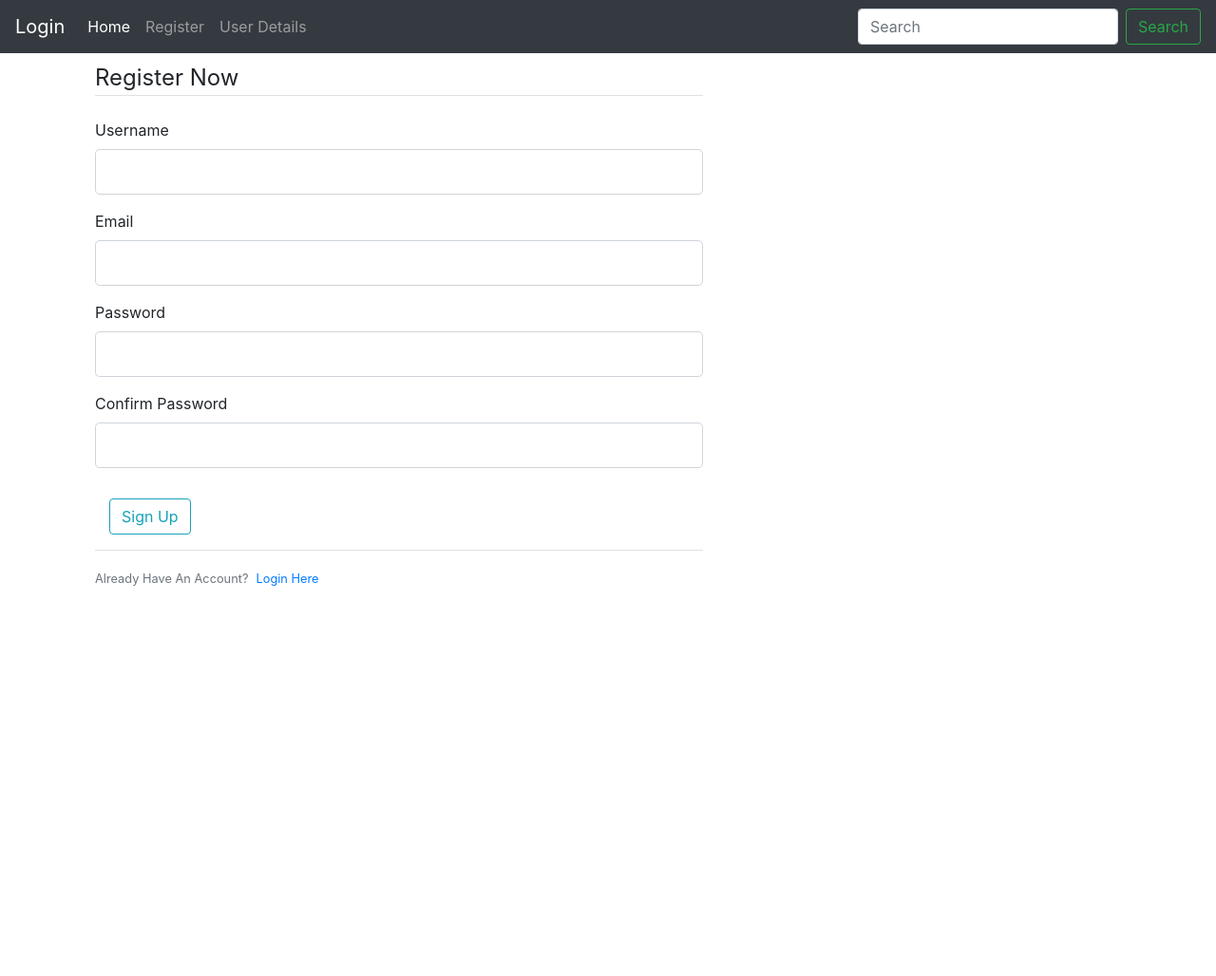
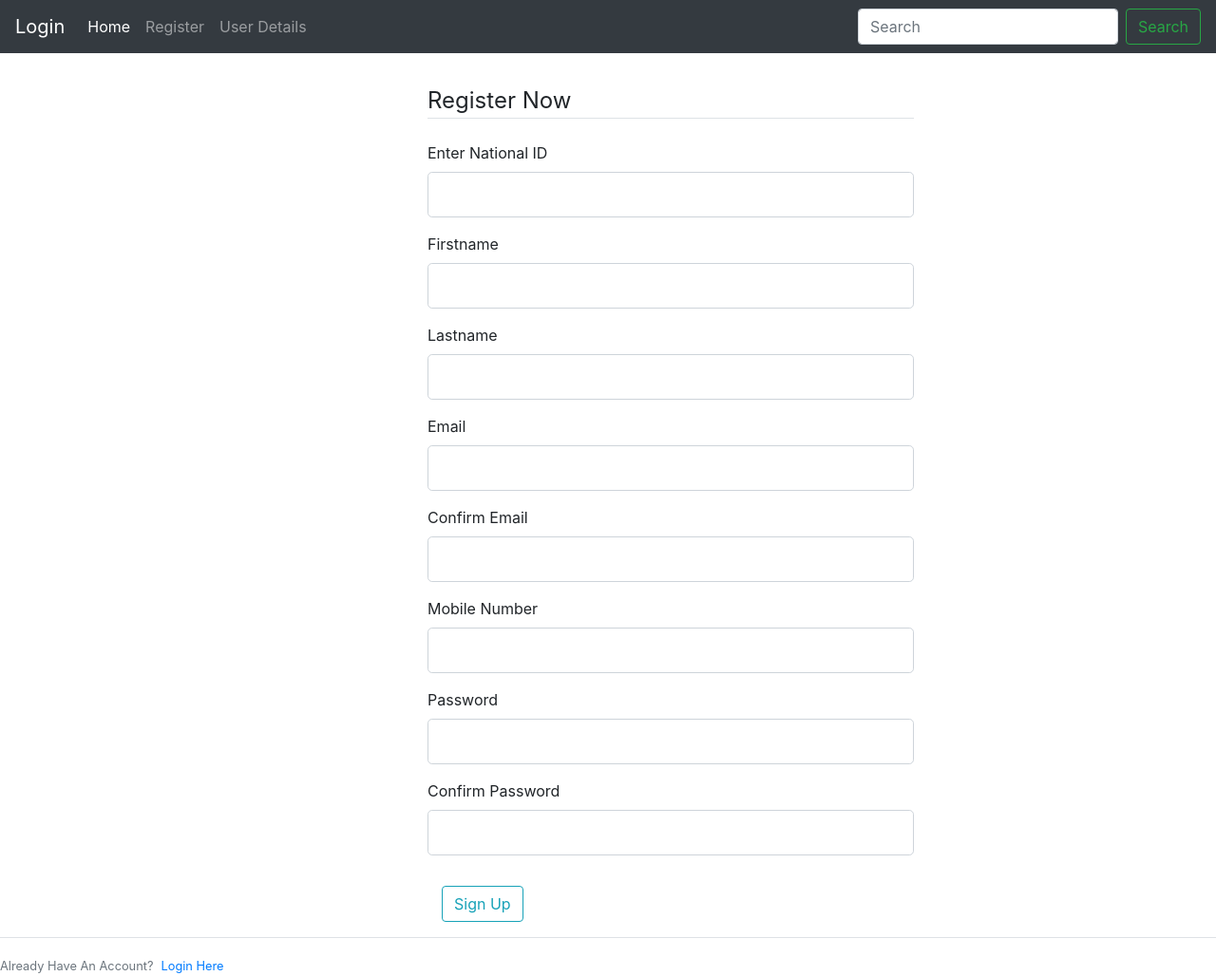
Before and after one commit to cs-nerds/Nawiri-sacco, a Flask app: page /register in a window 1280 px wide. Shown: the whole page at 95% size. Before the commit the page ends 617 px from the top, so only its background shows below. Run offline with Flask 2, Linux system fonts and the light colour scheme; some libraries are stand-ins or nearby versions.

Commit message:
Finished my first tasklist

```diff
--- a/app/__init__.py
+++ b/app/__init__.py
@@ -2,5 +2,4 @@ from flask import Flask
 from config import Config
 app=Flask(__name__)
 app.config.from_object(Config)
-
 from app import routes
--- a/app/forms.py
+++ b/app/forms.py
@@ -1,10 +1,20 @@
 from  flask_wtf import FlaskForm
-from wtforms import StringField,PasswordField,BooleanField,SubmitField
+from wtforms import StringField,PasswordField,BooleanField,SubmitField,IntegerField
 from wtforms.validators import DataRequired,Length,Email,EqualTo
 
-class LoginForm(FlaskForm):
-    username=StringField('Username',validators=[DataRequired(),Length(min=2,max=20)])
+class RegistrationForm(FlaskForm):
+    user_Id=StringField('Enter National ID',validators=[DataRequired(),Length(min=8,max=8)])
+    firstName=StringField('Firstname',validators=[DataRequired(),Length(min=2,max=20)])
+    lastName=StringField('Lastname',validators=[DataRequired(),Length(min=2,max=20)])
     email = StringField('Email', validators=[DataRequired(),Email()])
+    confirm_email = StringField('Confirm Email', validators=[DataRequired(),EqualTo('email')])
+    phone_no=StringField('Mobile Number',validators=[DataRequired(),Length(min=10,max=10)])
     password = PasswordField('Password', validators=[DataRequired()])
     confirm_password = PasswordField('Confirm Password', validators=[DataRequired(),EqualTo('password')])
     submit=SubmitField('Sign Up')
+
+
+class LoginForm(FlaskForm):
+    user_Id=StringField('Enter National ID',validators=[DataRequired(),Length(min=8,max=8)])
+    password = PasswordField('Password', validators=[DataRequired()])
+    submit=SubmitField('Sign Up')
--- a/app/routes.py
+++ b/app/routes.py
@@ -1,24 +1,44 @@
 
 
 from app import app
+from flask_mysqldb import MySQL
+
 from flask import render_template, redirect, url_for, flash, request, config
-from app.forms import LoginForm
+from app.forms import RegistrationForm,LoginForm
 
+app.config['MYSQL_HOST']='localhost'
+app.config['MYSQL_USER']='root'
+app.config['MYSQL_PASSWORD']=''
+app.config['MYSQL_DB']='test'
 
-
+mysql=MySQL(app)
 @app.route('/')
 @app.route('/home')
 def home():
     return render_template('base.html')
 @app.route('/register',methods=['GET','POST'])
 def register():
-    form = LoginForm()
+    form = RegistrationForm()
+    cur=mysql.connection.cursor()
+
 
     if form.validate_on_submit():
-        flash(f'Hello there {form.username.data}')
+        cur.execute("INSERT INTO  memberdetails(NationalID,FirstName,LastName,Email,PhoneNumber,Password)VALUES (%s,%s,%s,%s,%s,%s)",(form.user_Id.data,form.firstName.data,form.lastName.data,form.email.data,form.phone_no.data,form.password.data))
+        mysql.connection.commit()
+        cur.close
+        flash(f'Hello there {form.firstName.data}')
         return redirect(url_for('userDetails'))
     return render_template('register.html', title='Sign In',form=form)
 
 @app.route('/userDetails')
 def userDetails():
-    return render_template('userDetails.html',title='User Details')
+    cur=mysql.connection.cursor()
+    results=cur.execute("SELECT * FROM memberdetails")
+    if results > 0:
+         userinfo=cur.fetchall()
+    return render_template('userDetails.html',title='User Details',userinfo=userinfo)
+
+@app.route('/login')
+def login():
+    form=LoginForm()
+    return render_template('login.html',title='Login',form=form)
--- a/app/templates/register.html
+++ b/app/templates/register.html
@@ -1,45 +1,55 @@
-{% extends "base.html" %}
-{% block content %}
-<div class="content-section" style="width:50%;margin-left:100px">
+{% extends "base.html" %} {% block content %}
+
+<div class="content-section" style="width:40%;margin-left:450px;height:60%;">
     <form action="" method="post" class="form-horizontal">
         {{ form.hidden_tag() }}
+        <br>
         <fieldset class="form-group">
-			<legend class ="border-bottom mb-4"> Register Now</legend>
+            <legend class="border-bottom mb-4"> Register Now</legend>
+            <div class="form-group">
+
+                {{ form.user_Id.label(class="form-control-label") }}<br> {{form.user_Id(class="form-control form-control-lg")}} {% for error in form.user_Id.errors%}
+                <span style="color:red">[{{error}}]</span> {% endfor%}
+            </div>
 
             <div class="form-group">
 
-              {{ form.username.label(class="form-control-label") }}<br>
-                {{form.username(class="form-control form-control-lg")}}
-                 {% for error in form.username.errors%}
-              <span style="color:red">[{{error}}</span>
-              {% endfor%}
+                {{ form.firstName.label(class="form-control-label") }}<br> {{form.firstName(class="form-control form-control-lg")}} {% for error in form.firstName.errors%}
+                <span style="color:red">[{{error}}</span> {% endfor%}
             </div>
             <div class="form-group">
 
-              {{ form.email.label(class="form-control-label") }}<br>
-              {{form.email(class="form-control form-control-lg")}}
-                 {% for error in form.email.errors%}
-              <span style="color:red">[{{error}}</span>
-              {% endfor%}
+                {{ form.lastName.label(class="form-control-label") }}<br> {{form.lastName(class="form-control form-control-lg")}} {% for error in form.lastName.errors%}
+                <span style="color:red">[{{error}}]</span> {% endfor%}
             </div>
             <div class="form-group">
 
+                {{ form.email.label(class="form-control-label") }}<br> {{form.email(class="form-control form-control-lg")}} {% for error in form.email.errors%}
+                <span style="color:red">[{{error}}]</span> {% endfor%}
+            </div>
+            <div class="form-group">
+
+                {{ form.confirm_email.label(class="form-control-label") }}<br> {{form.confirm_email(class="form-control form-control-lg")}} {% for error in form.confirm_email.errors%}
+                <span style="color:red">[{{error}}]</span> {% endfor%}
+            </div>
+            <div class="form-group">
+
+                {{ form.phone_no.label(class="form-control-label") }}<br> {{form.phone_no(class="form-control form-control-lg")}} {% for error in form.phone_no.errors%}
+                <span style="color:red">[{{error}}]</span> {% endfor%}
+            </div>
+
+            <div class="form-group">
+
                 <p>
-              {{ form.password.label(class="form-control-label") }}<br>
-             {{form.password(class="form-control form-control-lg")}}
-                 {% for error in form.password.errors%}
-              <span style="color:red">[{{error}}</span>
-              {% endfor%}
+                    {{ form.password.label(class="form-control-label") }}<br> {{form.password(class="form-control form-control-lg")}} {% for error in form.password.errors%}
+                    <span style="color:red">[{{error}}]</span> {% endfor%}
                 </p>
             </div>
             <div class="form-group">
 
                 <p>
-              {{ form.confirm_password.label(class="form-control-label") }}<br>
-             {{form.confirm_password(class="form-control form-control-lg")}}
-                 {% for error in form.confirm_password.errors%}
-              <span class="btn btn-outline-success my-2 my-sm-0">[{{error}}</span>
-              {% endfor%}
+                    {{ form.confirm_password.label(class="form-control-label") }}<br> {{form.confirm_password(class="form-control form-control-lg")}} {% for error in form.confirm_password.errors%}
+                    <span class="btn btn-outline-success my-2 my-sm-0">[{{error}}]</span> {% endfor%}
                 </p>
             </div>
         </fieldset>
@@ -52,7 +62,8 @@
             </div>
     </form>
     </div>
+</div>
 <div class="border-top pt-3">
-	<small class="text-muted">Already Have An Account?<a class="ml-2" href={{url_for('home')}}>Login Here</a></small>
+    <small class="text-muted">Already Have An Account?<a class="ml-2" href={{url_for('login')}}>Login Here</a></small>
 </div>
 {% endblock %}
--- a/config.py
+++ b/config.py
@@ -1,6 +1,4 @@
 import os
 basedir=os.path.abspath(os.path.dirname(__file__))
-
-
 class Config(object):
     SECRET_KEY=os.environ.get('SECRET_KEY') or 'you-will-never-guess'
```
Also changed, not shown: app/templates/login.html (added, +30 -0 lines), app/templates/userDetails.html (+11 -13 lines), app/templates/bil.jpg (added). Lines whose indentation alone changed are shown as unchanged.
